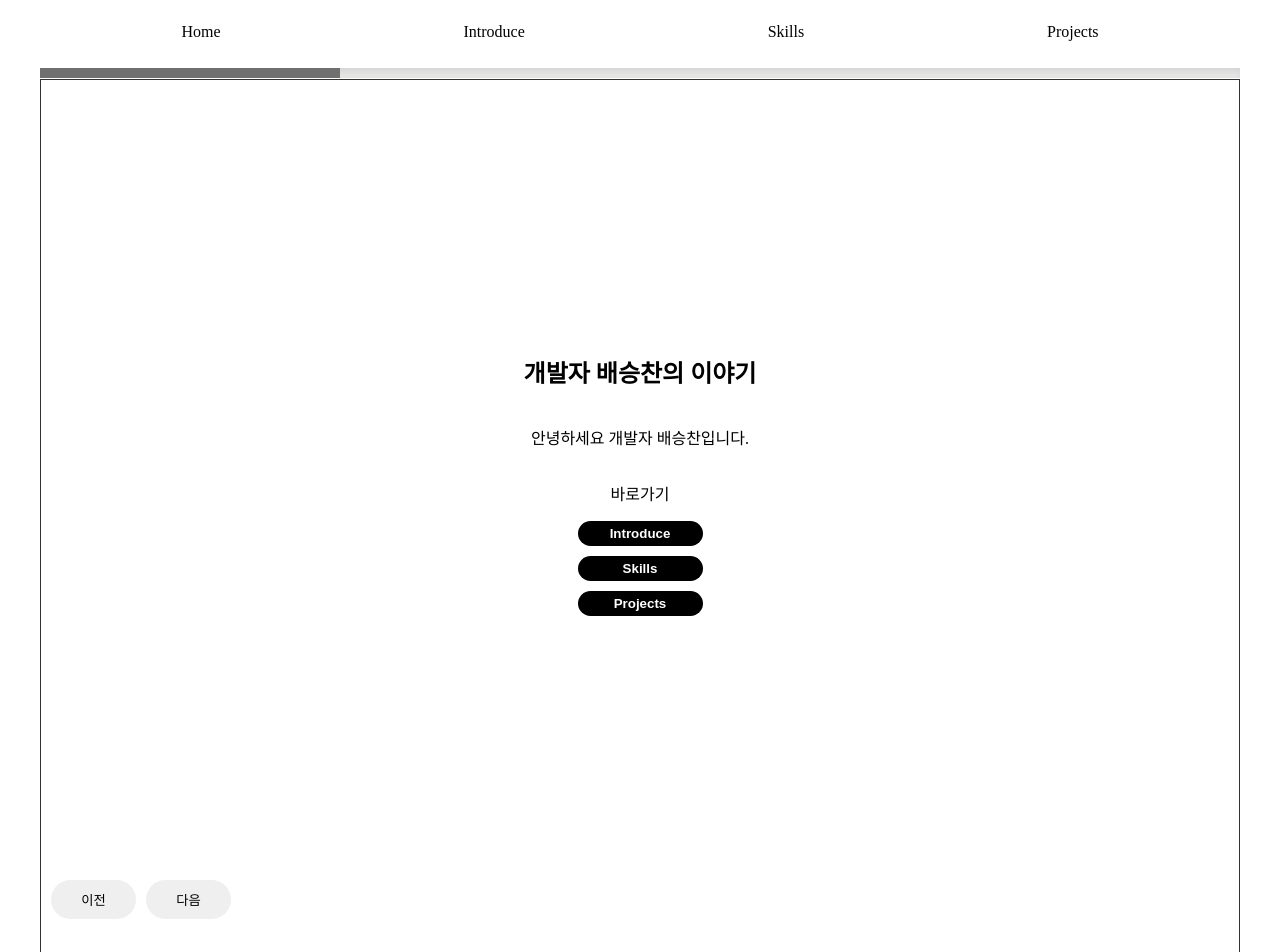
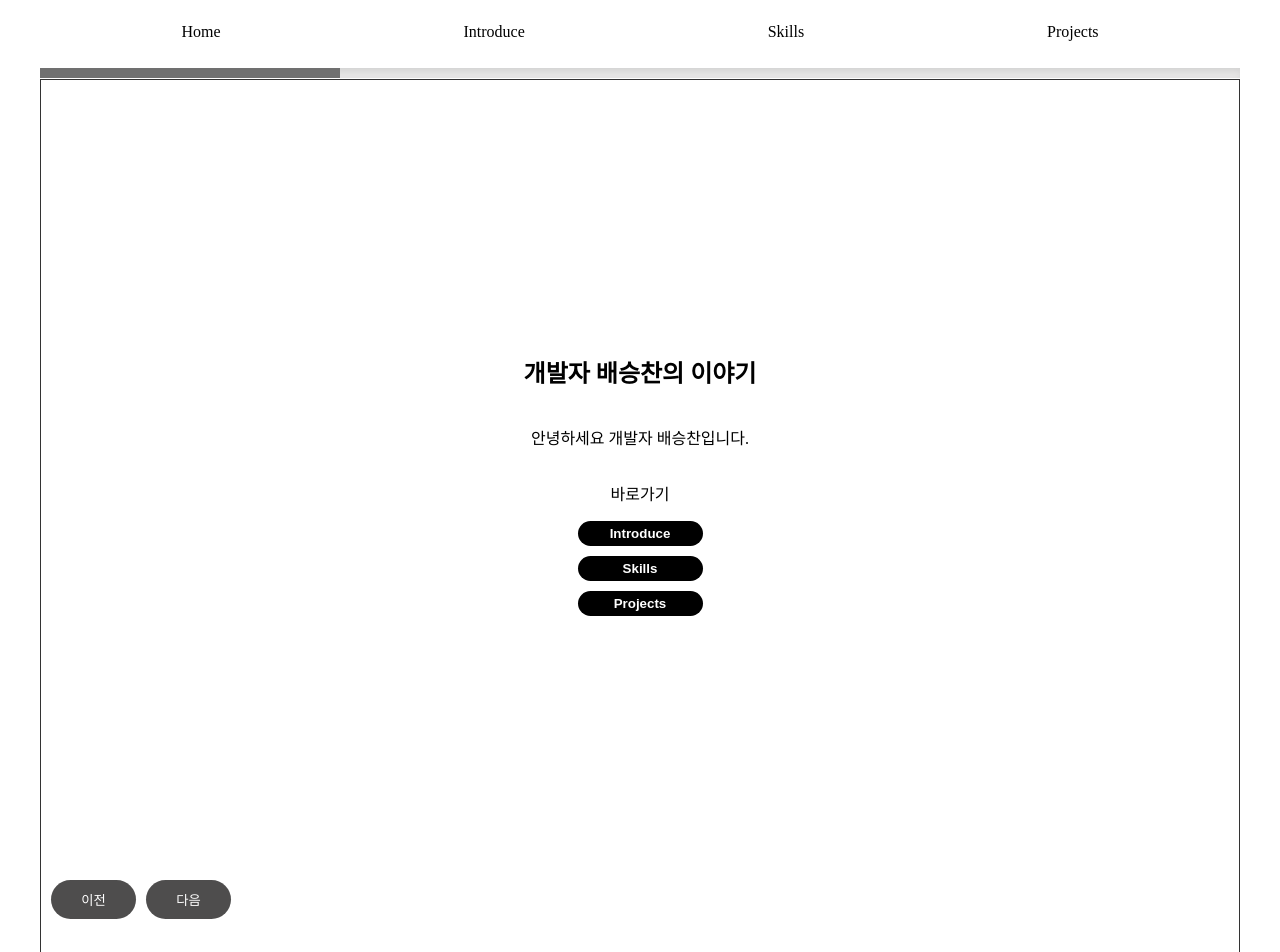
Before and after one commit to bea0266/bsc-portfolio-vue, a Vue app: page /home in a window 1280 px wide. Shown: the top 952 px of the page. Built offline with nearby package versions, Linux system fonts and the light colour scheme.

Commit message:
이전/다음 버튼 클릭 시 프로그레스바 값 수정

```diff
--- a/src/App.vue
+++ b/src/App.vue
@@ -20,9 +20,12 @@
 	<main class="main-cont">
 		<section class="book-area">
 			<RouterView />
-			<!-- TODO: 이 페이지 버튼을 어떻게 꾸며볼까? -->
-			<button id="btn__page--prev" class="btn__page"></button>
-			<button id="btn__page--next" class="btn__page"></button>
+			<!-- TODO:
+			    1. 이 페이지 버튼을 어떻게 꾸며볼까?
+				2. 메뉴와 이전/다음버튼 클릭 시 프로그레스바 동작을 일관성 있게 구현하려면 어떻게 해야 하나?
+		    -->
+			<button id="btn__page--prev" @click="clickPageBtn(ButtonsTitle.PREV)" class="btn__page"></button>
+			<button id="btn__page--next" @click="clickPageBtn(ButtonsTitle.NEXT)" class="btn__page"></button>
 		</section>
 	</main>
 </template>
@@ -38,6 +41,17 @@
 		SKILLS = 'Skills',
 		PROJECTS = 'Projects',
 	}
+	// 화면 공통 사용되는 버튼에 대한 타이틀 정보
+	enum ButtonsTitle {
+		NEXT = 'Next',
+		PREV = 'Prev',
+	}
+    // 프로그레스바 최소값, 최대값 정의
+	enum ProgressBarOption {
+		MIN = 0,
+		MAX = 100,
+	}
+
 	// 메뉴 항목 정의
 	const menuItems = ref([
 		{
@@ -59,27 +73,44 @@
 	]);
 	const menuProgress = ref({
 		percent: 25,
-		min: 0,
-		max: 100,
+		min: ProgressBarOption.MIN,
+		max: ProgressBarOption.MAX,
 	});
 
-	const clickMenu = (menuTitle: string) => {
+	const clickMenu = (menuTitle: MenuItemsTitle) => {
 		switch (menuTitle) {
 			case MenuItemsTitle.HOME:
-				menuProgress.value.percent = 25;
+				changeProgressBarPercent(25);
 				break;
 			case MenuItemsTitle.INTRODUCE:
-				menuProgress.value.percent = 50;
+				changeProgressBarPercent(50);
 				break;
 			case MenuItemsTitle.SKILLS:
-				menuProgress.value.percent = 75;
+				changeProgressBarPercent(75);
 				break;
 			case MenuItemsTitle.PROJECTS:
-				menuProgress.value.percent = 100;
+				changeProgressBarPercent(100);
 				break;
 		}
 
 		linkToPage(menuTitle.toLowerCase());
+	};
+
+	const changeProgressBarPercent = (val: number) => {
+		menuProgress.value.percent = val;
+	}
+
+	const clickPageBtn = (title: ButtonsTitle) => {
+		const currentProgressPercent = menuProgress.value.percent;
+		switch (title) {
+			case ButtonsTitle.PREV:
+				if (currentProgressPercent === ProgressBarOption.MIN) return;
+				changeProgressBarPercent(currentProgressPercent - 25);
+				break;
+			case ButtonsTitle.NEXT:
+				if (currentProgressPercent === ProgressBarOption.MAX) return;
+				changeProgressBarPercent(currentProgressPercent + 25);
+		}
 	};
 </script>
 <style>
@@ -125,6 +156,8 @@
 		width: 85px;
 		padding: 10px;
 		margin-left: 10px;
+		background-color: #4e4d4d;
+		color: white;
 	}
 	#btn__page--prev::after {
 		content: '이전';
```
